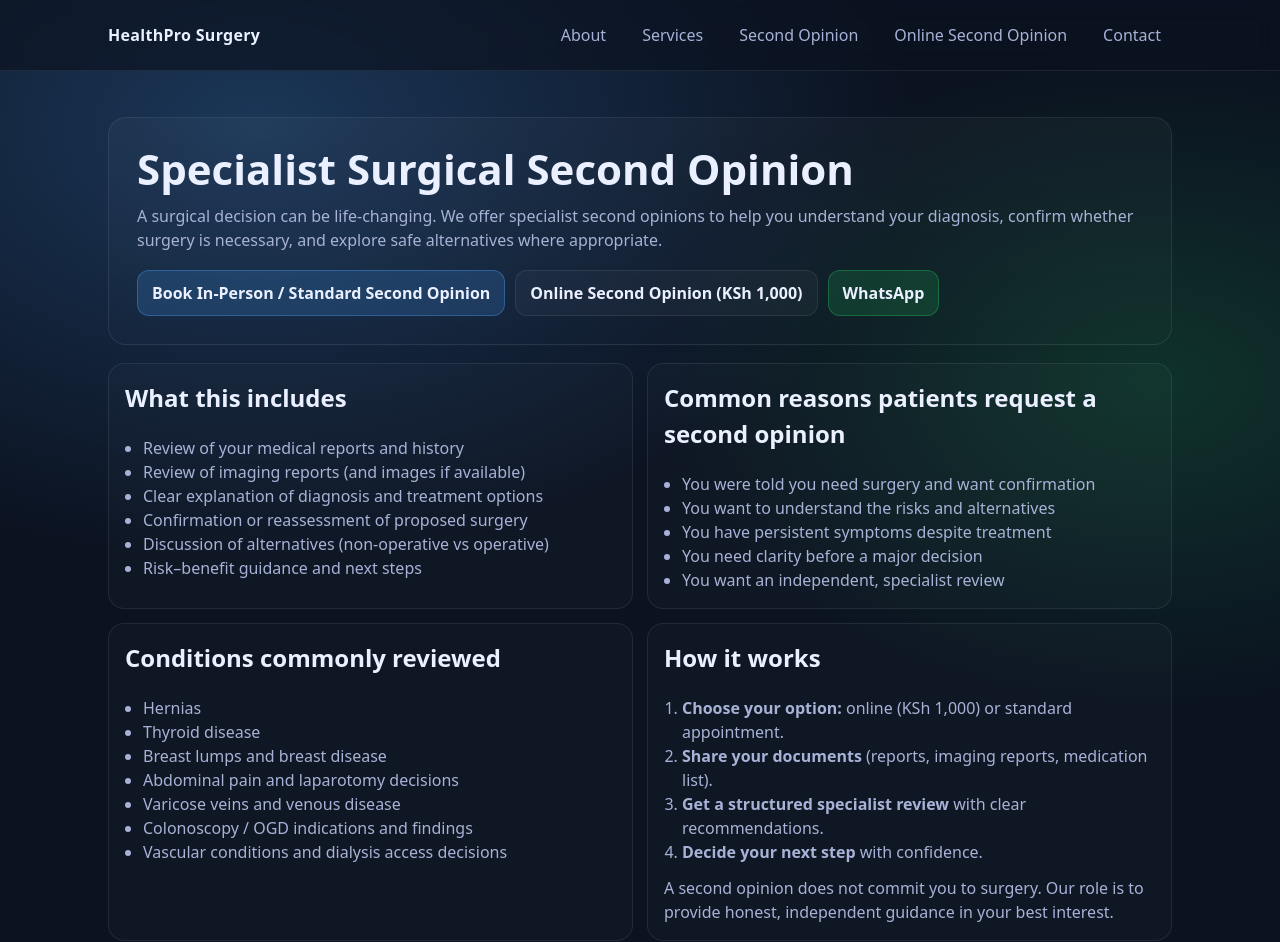
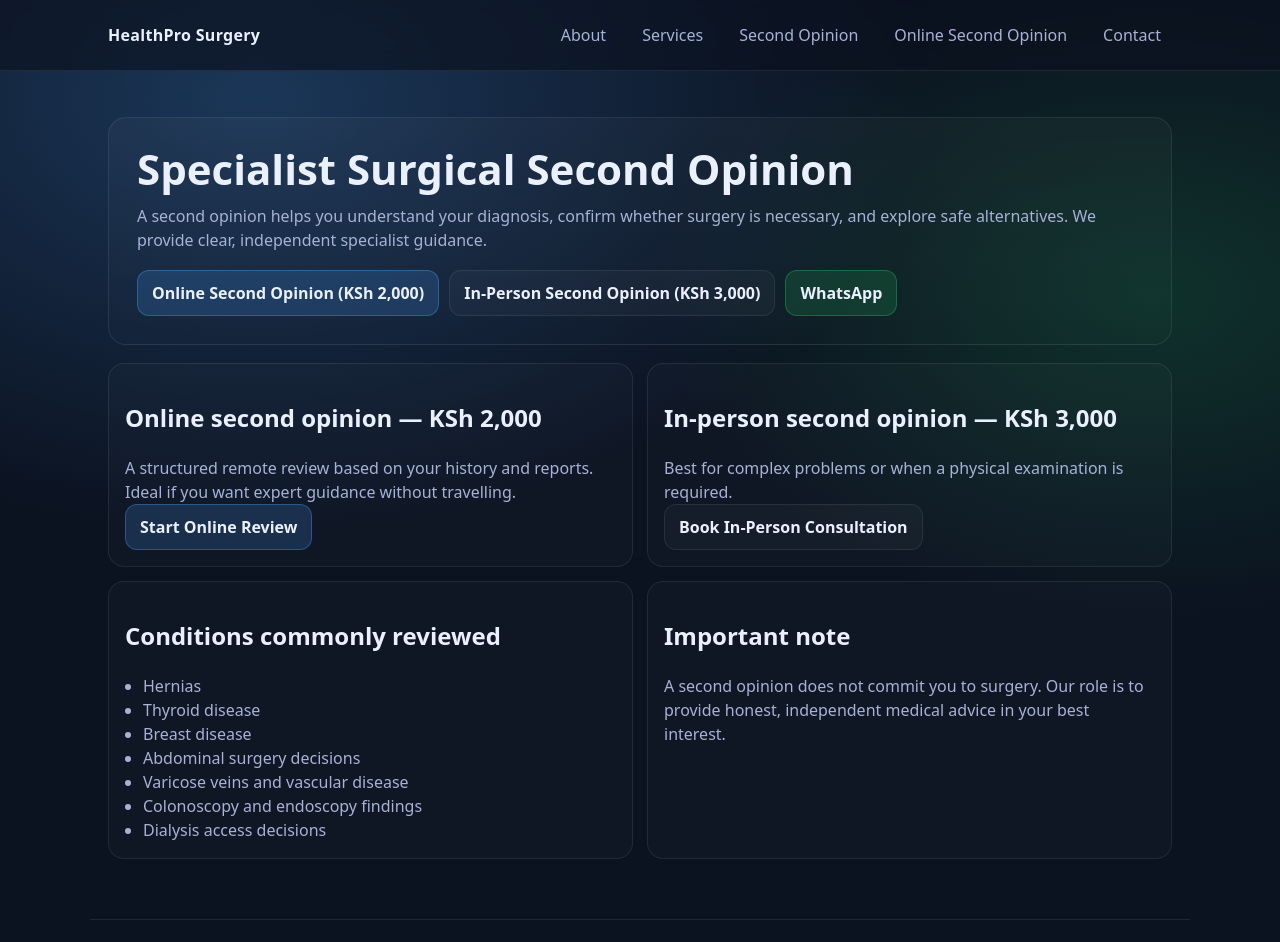
Before and after one commit to johnkinyuadr/healthpro-surgery, a Next.js app: page /second-opinion in a window 1280 px wide. Shown: the top 942 px of the page. Built offline with nearby package versions, Linux system fonts and the light colour scheme.

Commit message:
Finalize second opinion pricing and pages

```diff
--- a/app/second-opinion/page.tsx
+++ b/app/second-opinion/page.tsx
@@ -4,14 +4,14 @@ import Link from "next/link";
 export const metadata: Metadata = {
   title: "Specialist Surgical Second Opinion",
   description:
-    "Book a specialist surgical second opinion in Mombasa — clear, independent guidance on diagnosis, proposed surgery, alternatives, and next steps.",
+    "Online and in-person specialist surgical second opinions in Mombasa. Clear guidance before major surgical decisions.",
 };
 
 const WHATSAPP_NUMBER = "254721446206";
 
 export default function SecondOpinionPage() {
   const waLink = `https://wa.me/${WHATSAPP_NUMBER}?text=${encodeURIComponent(
-    "Hello HealthPro Surgery. I would like to book a specialist surgical second opinion. Please guide me on the next steps."
+    "Hello HealthPro Surgery. I would like to book a specialist surgical second opinion."
   )}`;
 
   return (
@@ -19,17 +19,16 @@ export default function SecondOpinionPage() {
       <section className="hero">
         <h1 className="h1">Specialist Surgical Second Opinion</h1>
         <p className="p">
-          A surgical decision can be life-changing. We offer specialist second opinions to help you
-          understand your diagnosis, confirm whether surgery is necessary, and explore safe
-          alternatives where appropriate.
+          A second opinion helps you understand your diagnosis, confirm whether surgery is necessary,
+          and explore safe alternatives. We provide clear, independent specialist guidance.
         </p>
 
         <div className="btnRow">
-          <Link className="btn btnAccent" href="/contact">
-            Book In-Person / Standard Second Opinion
+          <Link className="btn btnAccent" href="/online-second-opinion">
+            Online Second Opinion (KSh 2,000)
           </Link>
-          <Link className="btn" href="/online-second-opinion">
-            Online Second Opinion (KSh 1,000)
+          <Link className="btn" href="/contact">
+            In-Person Second Opinion (KSh 3,000)
           </Link>
           <a className="btn btnGreen" href={waLink} target="_blank" rel="noreferrer">
             WhatsApp
@@ -39,84 +38,47 @@ export default function SecondOpinionPage() {
 
       <section className="grid">
         <div className="card">
-          <h2 style={{ marginTop: 0 }}>What this includes</h2>
-          <ul className="list" style={{ marginTop: "10px" }}>
-            <li>Review of your medical reports and history</li>
-            <li>Review of imaging reports (and images if available)</li>
-            <li>Clear explanation of diagnosis and treatment options</li>
-            <li>Confirmation or reassessment of proposed surgery</li>
-            <li>Discussion of alternatives (non-operative vs operative)</li>
-            <li>Risk–benefit guidance and next steps</li>
+          <h2>Online second opinion — KSh 2,000</h2>
+          <p className="p">
+            A structured remote review based on your history and reports. Ideal if you want expert
+            guidance without travelling.
+          </p>
+          <Link className="btn btnAccent" href="/online-second-opinion">
+            Start Online Review
+          </Link>
+        </div>
+
+        <div className="card">
+          <h2>In-person second opinion — KSh 3,000</h2>
+          <p className="p">
+            Best for complex problems or when a physical examination is required.
+          </p>
+          <Link className="btn" href="/contact">
+            Book In-Person Consultation
+          </Link>
+        </div>
+
+        <div className="card">
+          <h2>Conditions commonly reviewed</h2>
+          <ul className="list">
+            <li>Hernias</li>
+            <li>Thyroid disease</li>
+            <li>Breast disease</li>
+            <li>Abdominal surgery decisions</li>
+            <li>Varicose veins and vascular disease</li>
+            <li>Colonoscopy and endoscopy findings</li>
+            <li>Dialysis access decisions</li>
           </ul>
         </div>
 
         <div className="card">
-          <h2 style={{ marginTop: 0 }}>Common reasons patients request a second opinion</h2>
-          <ul className="list" style={{ marginTop: "10px" }}>
-            <li>You were told you need surgery and want confirmation</li>
-            <li>You want to understand the risks and alternatives</li>
-            <li>You have persistent symptoms despite treatment</li>
-            <li>You need clarity before a major decision</li>
-            <li>You want an independent, specialist review</li>
-          </ul>
-        </div>
-
-        <div className="card">
-          <h2 style={{ marginTop: 0 }}>Conditions commonly reviewed</h2>
-          <ul className="list" style={{ marginTop: "10px" }}>
-            <li>Hernias</li>
-            <li>Thyroid disease</li>
-            <li>Breast lumps and breast disease</li>
-            <li>Abdominal pain and laparotomy decisions</li>
-            <li>Varicose veins and venous disease</li>
-            <li>Colonoscopy / OGD indications and findings</li>
-            <li>Vascular conditions and dialysis access decisions</li>
-          </ul>
-        </div>
-
-        <div className="card">
-          <h2 style={{ marginTop: 0 }}>How it works</h2>
-          <ol className="list" style={{ marginTop: "10px" }}>
-            <li>
-              <strong>Choose your option:</strong> online (KSh 1,000) or standard appointment.
-            </li>
-            <li>
-              <strong>Share your documents</strong> (reports, imaging reports, medication list).
-            </li>
-            <li>
-              <strong>Get a structured specialist review</strong> with clear recommendations.
-            </li>
-            <li>
-              <strong>Decide your next step</strong> with confidence.
-            </li>
-          </ol>
-          <p className="p" style={{ marginTop: "12px" }}>
+          <h2>Important note</h2>
+          <p className="p">
             A second opinion does not commit you to surgery. Our role is to provide honest,
-            independent guidance in your best interest.
+            independent medical advice in your best interest.
           </p>
         </div>
       </section>
-
-      <div className="card" style={{ marginTop: "18px" }}>
-        <h2 style={{ marginTop: 0 }}>Booking</h2>
-        <p className="p">
-          Choose the option that suits you. For an online second opinion, you’ll pay KSh 1,000 via
-          M-Pesa and submit your details. For in-person/standard review, use the contact form or
-          WhatsApp us.
-        </p>
-
-        <div className="btnRow" style={{ marginTop: "10px" }}>
-          <Link className="btn btnAccent" href="/online-second-opinion">
-            Online Second Opinion (KSh 1,000)
-          </Link>
-          <Link className="btn" href="/contact">
-            Book Standard Appointment
-          </Link>
-          <a className="btn btnGreen" href={waLink} target="_blank" rel="noreferrer">
-            WhatsApp Booking
-          </a>
-        </div>
-      </div>
     </>
   );
 }
```
Also changed, not shown: app/online-second-opinion/page.tsx (+31 -67 lines).
